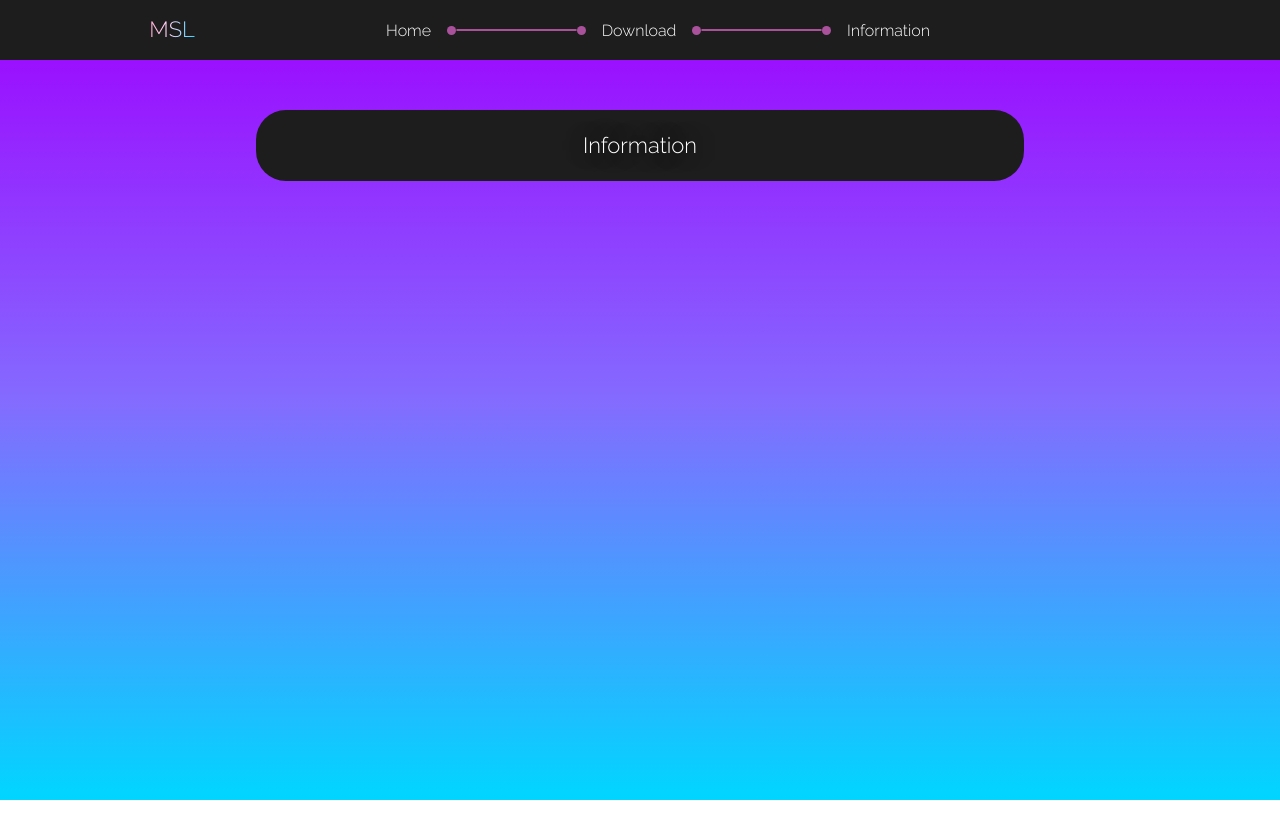
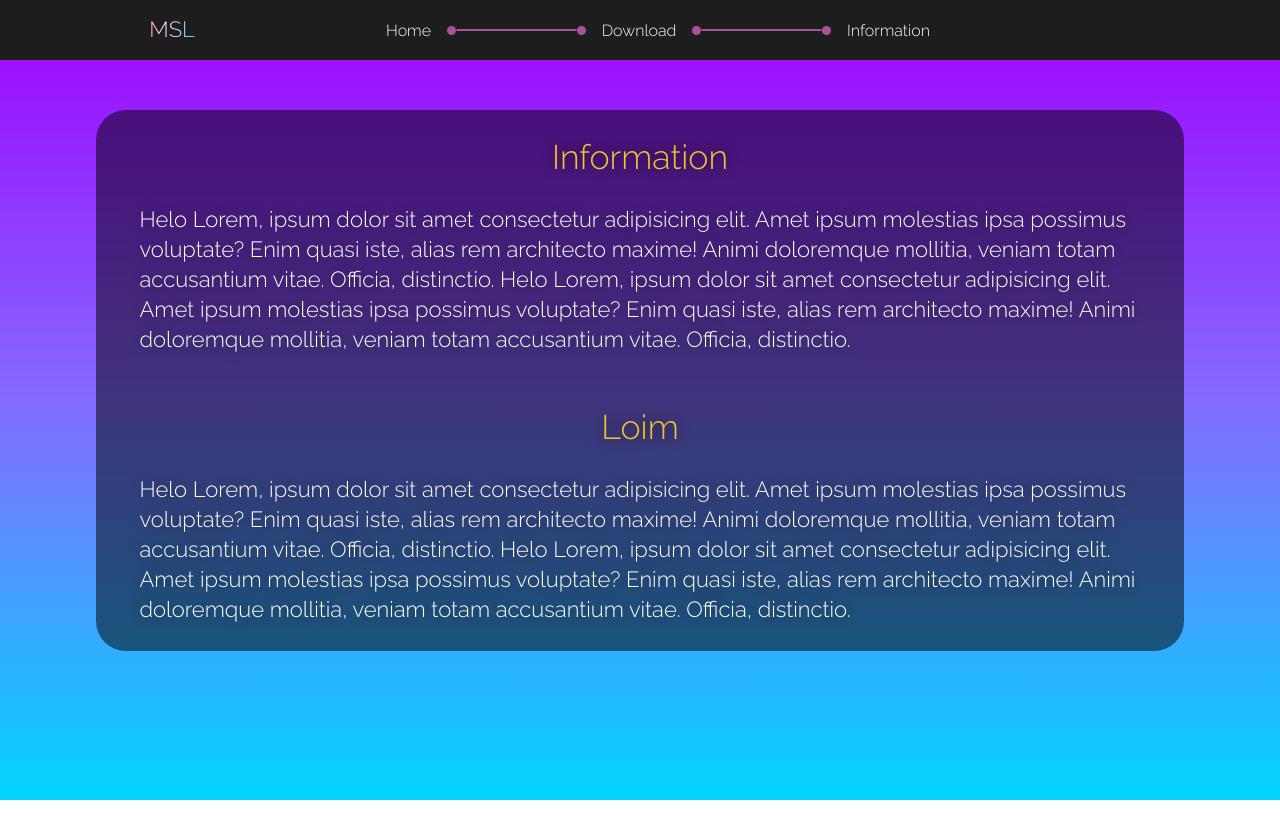
Before and after one commit to emirsahin1/MERN-Stack-Website, a React (Create React App) app: page /Information in a window 1280 px wide. Shown: the top 838 px of the page. Built offline with nearby package versions, Linux system fonts and the light colour scheme.

Commit message:
Minor home tweaks

```diff
--- a/src/components/pages/download/download-page.jsx
+++ b/src/components/pages/download/download-page.jsx
@@ -15,7 +15,9 @@ export default class DownloadPage extends Component {
                        <br/><br/>For Ios (Apple) mobile devices, our app is currently not <span>supported</span>. </p>
                 </LightTextContainer>
                 <FlexBox direction="column;">
-                    <RectangleButton><p>Download</p></RectangleButton>
+                    <form method="get" action="../../../images/slide1.jpg">
+                    <RectangleButton type="submit"><p>Download</p></RectangleButton>
+                    </form>
                     <DownloadText><p>Version 0.1</p></DownloadText>
                 </FlexBox>
                 <TextContainer>
--- a/src/components/pages/home/home.jsx
+++ b/src/components/pages/home/home.jsx
@@ -2,7 +2,7 @@ import React from 'react'
 import SlideShow from "../../slide-show/slide-show"
 import ImageBlock from "../../image-block/image-block"
 import { RoundButton, RectangleButton } from "../../button/button-style"
-import { TextContainer, LightTextContainer, DownloadText } from "../../text-block/text-container-style"
+import { TextContainer, LightTextContainer, DownloadText,  } from "../../text-block/text-container-style"
 import { Divider, TransparentDivider, FlexBox } from "../../utility-styles/utility-styles"
 
 /**
--- a/src/components/pages/information/information.jsx
+++ b/src/components/pages/information/information.jsx
@@ -1,14 +1,32 @@
 import React, { Component } from 'react'
-import { TextContainer } from "../../text-block/text-container-style"
+import { TextContainer, LightTextContainer, LargeLightTextContainer } from "../../text-block/text-container-style"
 import {TransparentDivider} from "../../utility-styles/utility-styles"
 
 export default class InformationPage extends Component {
     render() {
         return (
             <div>
-            <TextContainer>
-                <p>Information</p>
-            </TextContainer>
+            <LargeLightTextContainer side="left">
+                <h3><span>Information</span></h3>
+                <p>Helo Lorem, ipsum dolor sit amet consectetur adipisicing elit.
+                    Amet ipsum molestias ipsa possimus voluptate? Enim quasi iste,
+                    alias rem architecto maxime! Animi doloremque mollitia,
+                    veniam totam accusantium vitae. Officia, distinctio.
+                    Helo Lorem, ipsum dolor sit amet consectetur adipisicing elit.
+                    Amet ipsum molestias ipsa possimus voluptate? Enim quasi iste,
+                    alias rem architecto maxime! Animi doloremque mollitia,
+                    veniam totam accusantium vitae. Officia, distinctio.</p>
+
+                <h4><span>Loim</span></h4>
+                <p>Helo Lorem, ipsum dolor sit amet consectetur adipisicing elit.
+                    Amet ipsum molestias ipsa possimus voluptate? Enim quasi iste,
+                    alias rem architecto maxime! Animi doloremque mollitia,
+                    veniam totam accusantium vitae. Officia, distinctio.
+                    Helo Lorem, ipsum dolor sit amet consectetur adipisicing elit.
+                    Amet ipsum molestias ipsa possimus voluptate? Enim quasi iste,
+                    alias rem architecto maxime! Animi doloremque mollitia,
+                    veniam totam accusantium vitae. Officia, distinctio.</p>
+            </LargeLightTextContainer>
             <TransparentDivider height="1000px"/>
             </div>
         )
--- a/src/components/slide-show/slide-show.jsx
+++ b/src/components/slide-show/slide-show.jsx
@@ -23,7 +23,7 @@ class SlideShow extends React.Component {
         return (
             <SlideshowContainer>
                 <SlideImage opacity={this.state.imageOpacity} src={this.images[this.state.imageIndex]} />
-                <SlideOverlay><span>Lorem Ipsum</span></SlideOverlay>
+                {/* <SlideOverlay><span>Lorem Ipsum</span></SlideOverlay> */}
                 <CircleContainer>
                 {Array(this.numOfImages).fill().map( (element, index) =>
                 <Circle onClick={() => this.switchImage(null, index)} style={this.setActiveCircle(index)} key={index}></Circle>)}
--- a/src/components/text-block/text-container-style.jsx
+++ b/src/components/text-block/text-container-style.jsx
@@ -18,6 +18,7 @@ export const TextContainer = styled.div`
         font-family: 'Raleway', sans-serif;
         font-size: 22px;
         line-height:30px;
+        text-align: ${props => props.side ? props.side : "center"}
     }
 
     /* Style for the headers in text */
@@ -128,3 +129,12 @@ export const DownloadText = styled(LightTextContainer)`
     }
     ${props => {return props.styles}};
 `
+
+export const LargeLightTextContainer = styled(LightTextContainer)`
+
+    width:85%;
+
+
+
+
+`
```
